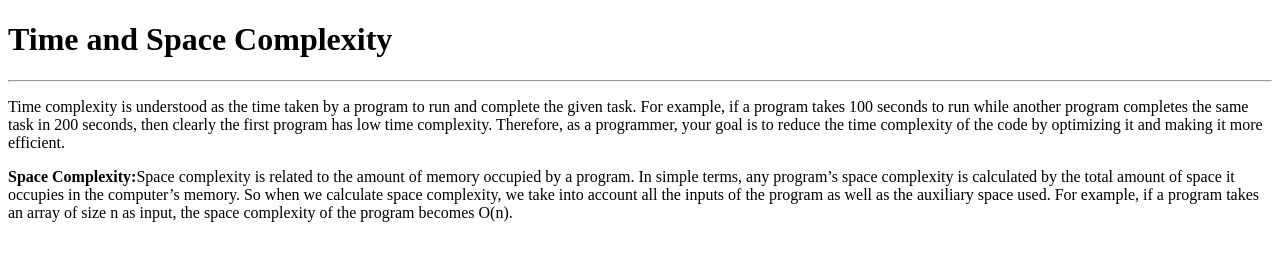
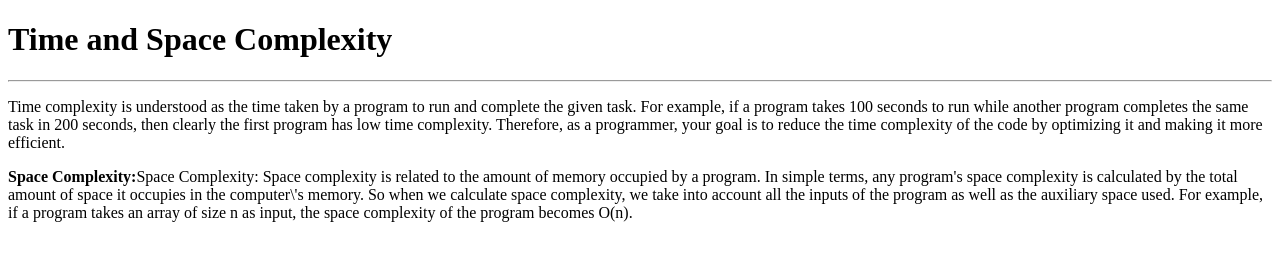
Before and after one commit to acciojob/time-and-space-complexity-shraddha2903, a website: page main.html in a window 1280 px wide. Drawn offline with Linux system fonts and the light colour scheme.

Commit message:
created a submission

```diff
--- a/main.html
+++ b/main.html
@@ -11,7 +11,7 @@
 	<div>
 	<h1>Time and Space Complexity</h1><hr>
 	<p>Time complexity is understood as the time taken by a program to run and complete the given task. For example, if a program takes 100 seconds to run while another program completes the same task in 200 seconds, then clearly the first program has low time complexity. Therefore, as a programmer, your goal is to reduce the time complexity of the code by optimizing it and making it more efficient.</p>
-	<p><b>Space Complexity:</b>Space complexity is related to the amount of memory occupied by a program. In simple terms, any program’s space complexity is calculated by the total amount of space it occupies in the computer’s memory. So when we calculate space complexity, we take into account all the inputs of the program as well as the auxiliary space used. For example, if a program takes an array of size n as input, the space complexity of the program becomes O(n).</p>
+	<p><b>Space Complexity:</b>Space Complexity: Space complexity is related to the amount of memory occupied by a program. In simple terms, any program's space complexity is calculated by the total amount of space it occupies in the computer\'s memory. So when we calculate space complexity, we take into account all the inputs of the program as well as the auxiliary space used. For example, if a program takes an array of size n as input, the space complexity of the program becomes O(n).</p>
 	</div>
     <script type="text/javascript" src="./script.js">
 </script>
```
